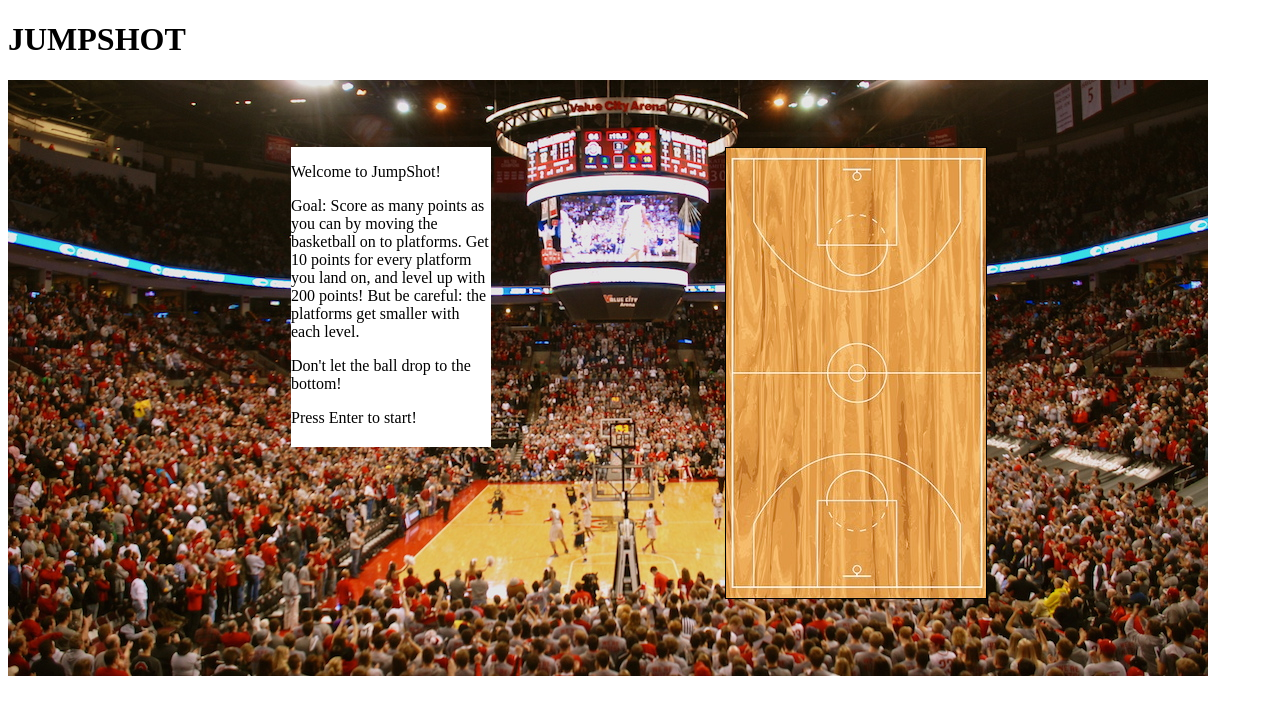
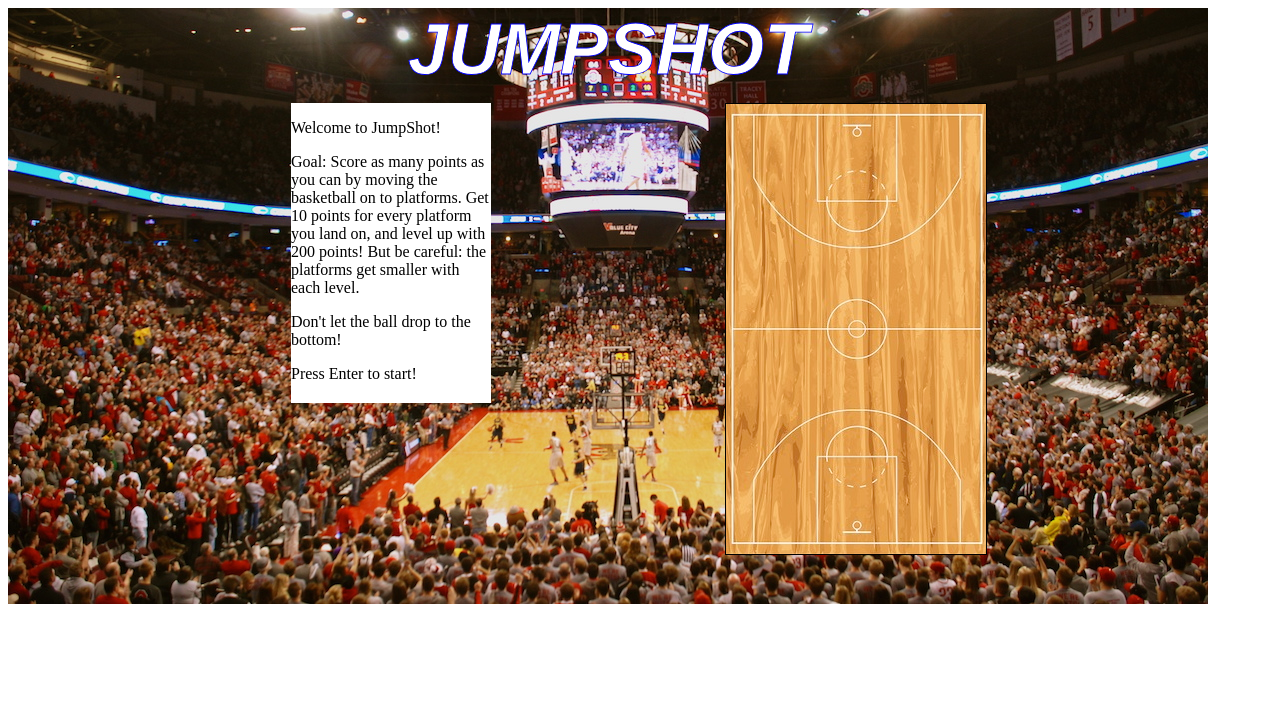
Before and after one commit to rgoc123/JumpShot, a website built with webpack: page index.html in a window 1280 px wide. Built offline with nearby package versions, Linux system fonts and the light colour scheme.

Commit message:
Adds title and styling

```diff
--- a/assets/jumpshot.css
+++ b/assets/jumpshot.css
@@ -1,13 +1,31 @@
+h1 {
+  font-family: Arial;
+  font-style: italic;
+  color: white;
+  -webkit-text-stroke: .8px blue;
+  font-size: 72px;
+  margin: 0;
+  height: 80px;
+  display: block;
+  text-align: center
+}
+
 .background {
   background: url("./arena.jpg");
   width: 1200px;
   height: 596px;
+  /* display: flex; */
+}
+
+.container {
+  width: 1200px;
+  height: 516px;
   display: flex;
 }
 
 .left {
   width: 600px;
-  height: 596px;
+  height: 516px;
   position: relative;
 }
 
@@ -17,12 +35,12 @@
   height: 300px;
   position: absolute;
   right: 117px;
-  top: 67px;
+  top: 15px;
 }
 
 .right {
   width: 600px;
-  height: 596px;
+  height: 516px;
   position: relative;
 }
 
@@ -32,7 +50,7 @@
   height: 450px;
   position: absolute;
   left: 117px;
-  top: 67px;
+  top: 15px;
 }
 
 canvas {
--- a/index.html
+++ b/index.html
@@ -11,8 +11,11 @@
     </style>
   </head>
   <body>
+    <div class="background">
       <h1>JUMPSHOT</h1>
-    <div class="background">
+
+      <div class="container">
+
 
         <div class="left">
           <!-- PLACEHOLDER -->
@@ -30,6 +33,8 @@
 
       </div>
 
+    </div>
+
     <script src="./lib/bundle.js"></script>
   </body>
 </html>
```
Lines whose indentation alone changed are shown as unchanged.
